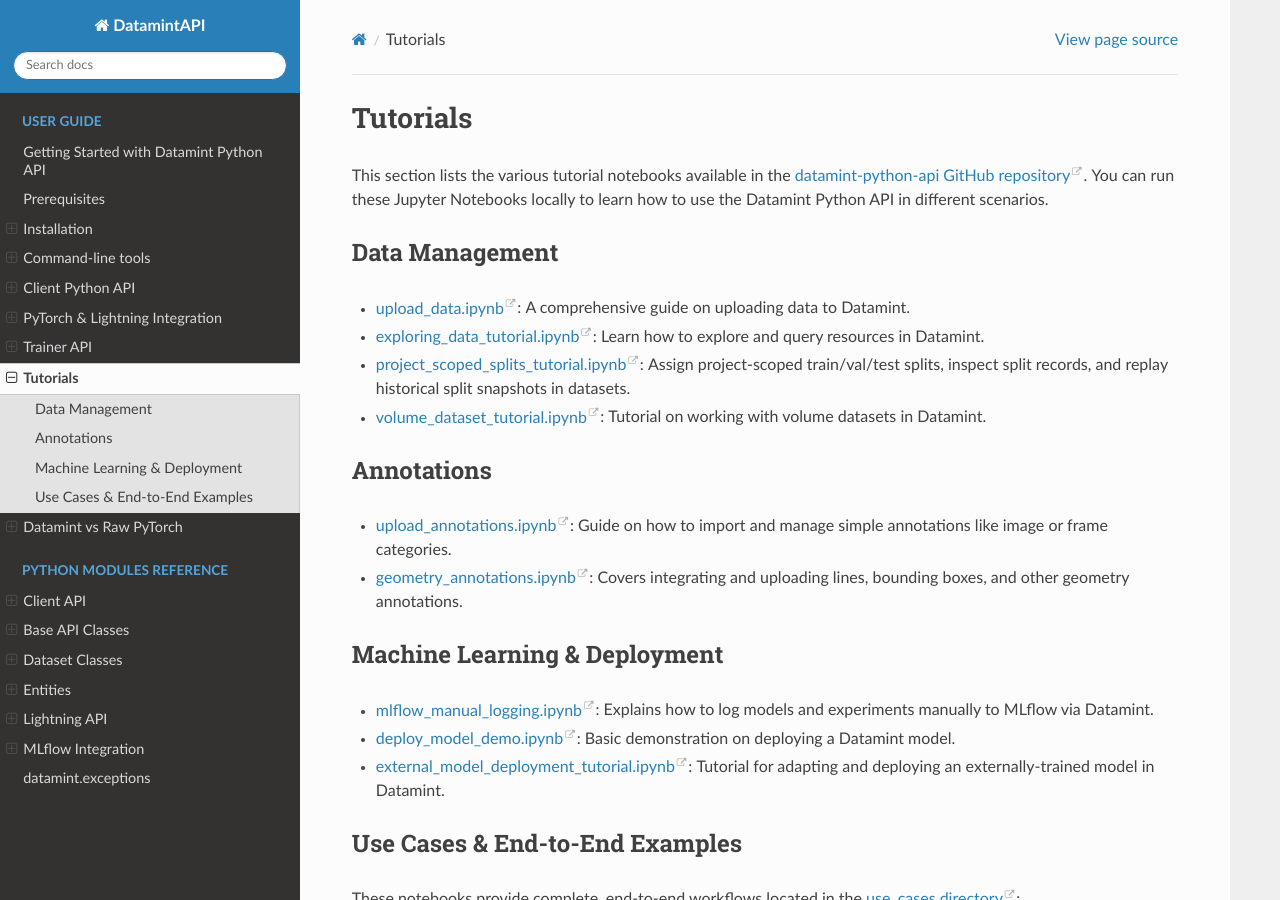
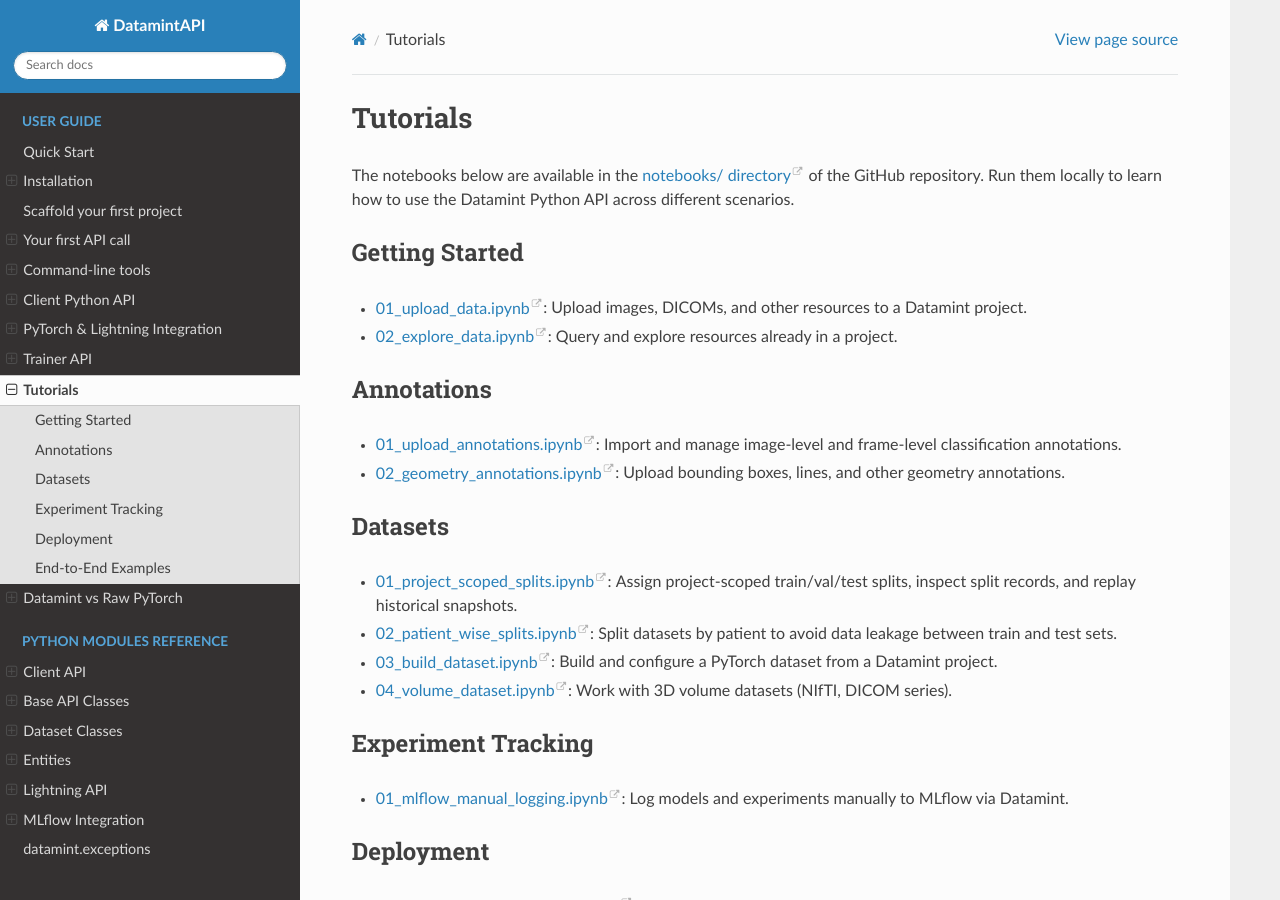
Before and after one commit to SonanceAI/datamint-python-api, a Sphinx documentation site: the page built from docs/source/tutorials.rst, in a window 1280 px wide and 900 px high. Built offline with Sphinx 7.4.7 and the Read the Docs theme 3.1.0, drawn with Linux system fonts in a browser that asks for light colours; some of the changed text lies outside the part shown.

Commit message:
update docs and readme

```diff
--- a/docs/source/getting_started.rst
+++ b/docs/source/getting_started.rst
@@ -1,32 +1,23 @@
-Getting Started with Datamint Python API
+Quick Start
 =========================================
 
 This guide will help you set up and start using the Datamint Python API for your medical imaging projects.
 
-Prerequisites
-=============
-
-- **Python 3.10 or later** (earlier versions are not supported)
-- **pip** or **conda** for package management
-- A **Datamint account** with an API key (get one at `app.datamint.io <https://app.datamint.io/>`_)
-
 Installation
 ============
 
-Datamint requires Python 3.10+.
-Install/update Datamint and its dependencies using pip
+Datamint requires Python 3.10+ and a `Datamint account <https://app.datamint.io/>`_ with an API key.
 
 .. code-block:: bash
 
     pip install -U datamint
 
-We recommend that you install Datamint in a dedicated virtualenv, to avoid conflicting with your system packages.
-You can do this by running:
+We recommend a dedicated virtualenv to avoid conflicting with your system packages:
 
 .. code-block:: bash
 
     python3 -m venv datamint-env
-    source datamint-env/bin/activate  # In Windows, run datamint-env\Scripts\activate.bat
+    source datamint-env/bin/activate  # Windows: datamint-env\Scripts\activate.bat
     pip install -U datamint
 
 Verify your installation
@@ -35,9 +26,48 @@
 .. code-block:: bash
 
     python -c "import datamint; print(datamint.__version__)"
-    datamint-config --help
 
 .. include:: setup_api_key.rst
+
+Scaffold your first project
+===========================
+
+``datamint-init`` generates a ready-to-run set of numbered scripts tailored to your task
+(detection, segmentation, or classification):
+
+.. code-block:: bash
+
+    datamint-init
+
+It asks for a project name and task type, then writes six scripts into a new directory
+(upload data, explore, build a dataset, train, evaluate, and deploy), so you can follow
+them in order without writing boilerplate.
+
+Your first API call
+===================
+
+Once installed and configured, verify everything works end-to-end:
+
+.. code-block:: python
+
+    from datamint import Api
+
+    api = Api()
+    for project in api.projects.get_all():
+        print(project.name)
+
+.. tip::
+
+    Want to see full end-to-end examples? Browse our :doc:`tutorial notebooks <tutorials>` —
+    they cover real datasets, training workflows, and deployment from scratch.
+
+Next Steps
+----------
+
+- Master the command-line interface: :ref:`command_line_tools`
+- Check out our Python API documentation: :ref:`client_python_api`
+- Our PyTorch, Lightning and MLflow integration: :ref:`pytorch_integration`
+- Use the built-in Trainer API and custom model integration patterns: :ref:`trainer_api`
 
 Troubleshooting
 ---------------
@@ -66,14 +96,3 @@
     .. code-block:: bash
 
         datamint-config
-
-Next Steps
-----------
-
-Now that you have the basics set up, explore these advanced topics:
-
-- Master the command-line interface: :ref:`command_line_tools`
-- Check out our Python API documentation: :ref:`client_python_api`
-- Our PyTorch, Lightning and MLflow integration: :ref:`pytorch_integration`
-- Use the built-in Trainer API and custom model integration patterns: :ref:`trainer_api`
-- Browse tutorial notebooks: :doc:`tutorials`
--- a/docs/source/tutorials.rst
+++ b/docs/source/tutorials.rst
@@ -1,33 +1,53 @@
 Tutorials
 =========
 
-This section lists the various tutorial notebooks available in the `datamint-python-api GitHub repository <https://github.com/SonanceAI/datamint-python-api/tree/main/notebooks>`_. You can run these Jupyter Notebooks locally to learn how to use the Datamint Python API in different scenarios.
+The notebooks below are available in the `notebooks/ directory <https://github.com/SonanceAI/datamint-python-api/tree/main/notebooks>`_
+of the GitHub repository. Run them locally to learn how to use the Datamint Python API across different scenarios.
 
-Data Management
+Getting Started
 ---------------
 
-* `upload_data.ipynb <https://github.com/SonanceAI/datamint-python-api/blob/main/notebooks/upload_data.ipynb>`_: A comprehensive guide on uploading data to Datamint.
-* `exploring_data_tutorial.ipynb <https://github.com/SonanceAI/datamint-python-api/blob/main/notebooks/exploring_data_tutorial.ipynb>`_: Learn how to explore and query resources in Datamint.
-* `project_scoped_splits_tutorial.ipynb <https://github.com/SonanceAI/datamint-python-api/blob/main/notebooks/project_scoped_splits_tutorial.ipynb>`_: Assign project-scoped train/val/test splits, inspect split records, and replay historical split snapshots in datasets.
-* `volume_dataset_tutorial.ipynb <https://github.com/SonanceAI/datamint-python-api/blob/main/notebooks/volume_dataset_tutorial.ipynb>`_: Tutorial on working with volume datasets in Datamint.
+* `01_upload_data.ipynb <https://github.com/SonanceAI/datamint-python-api/blob/main/notebooks/01_getting_started/01_upload_data.ipynb>`_: Upload images, DICOMs, and other resources to a Datamint project.
+* `02_explore_data.ipynb <https://github.com/SonanceAI/datamint-python-api/blob/main/notebooks/01_getting_started/02_explore_data.ipynb>`_: Query and explore resources already in a project.
 
 Annotations
 -----------
 
-* `upload_annotations.ipynb <https://github.com/SonanceAI/datamint-python-api/blob/main/notebooks/upload_annotations.ipynb>`_: Guide on how to import and manage simple annotations like image or frame categories.
-* `geometry_annotations.ipynb <https://github.com/SonanceAI/datamint-python-api/blob/main/notebooks/geometry_annotations.ipynb>`_: Covers integrating and uploading lines, bounding boxes, and other geometry annotations.
+* `01_upload_annotations.ipynb <https://github.com/SonanceAI/datamint-python-api/blob/main/notebooks/02_annotations/01_upload_annotations.ipynb>`_: Import and manage image-level and frame-level classification annotations.
+* `02_geometry_annotations.ipynb <https://github.com/SonanceAI/datamint-python-api/blob/main/notebooks/02_annotations/02_geometry_annotations.ipynb>`_: Upload bounding boxes, lines, and other geometry annotations.
 
-Machine Learning & Deployment
------------------------------
+Datasets
+--------
 
-* `mlflow_manual_logging.ipynb <https://github.com/SonanceAI/datamint-python-api/blob/main/notebooks/mlflow_manual_logging.ipynb>`_: Explains how to log models and experiments manually to MLflow via Datamint.
-* `deploy_model_demo.ipynb <https://github.com/SonanceAI/datamint-python-api/blob/main/notebooks/deploy_model_demo.ipynb>`_: Basic demonstration on deploying a Datamint model.
-* `external_model_deployment_tutorial.ipynb <https://github.com/SonanceAI/datamint-python-api/blob/main/notebooks/external_model_deployment_tutorial.ipynb>`_: Tutorial for adapting and deploying an externally-trained model in Datamint.
+* `01_project_scoped_splits.ipynb <https://github.com/SonanceAI/datamint-python-api/blob/main/notebooks/03_datasets/01_project_scoped_splits.ipynb>`_: Assign project-scoped train/val/test splits, inspect split records, and replay historical snapshots.
+* `02_patient_wise_splits.ipynb <https://github.com/SonanceAI/datamint-python-api/blob/main/notebooks/03_datasets/02_patient_wise_splits.ipynb>`_: Split datasets by patient to avoid data leakage between train and test sets.
+* `03_build_dataset.ipynb <https://github.com/SonanceAI/datamint-python-api/blob/main/notebooks/03_datasets/03_build_dataset.ipynb>`_: Build and configure a PyTorch dataset from a Datamint project.
+* `04_volume_dataset.ipynb <https://github.com/SonanceAI/datamint-python-api/blob/main/notebooks/03_datasets/04_volume_dataset.ipynb>`_: Work with 3D volume datasets (NIfTI, DICOM series).
 
-Use Cases & End-to-End Examples
--------------------------------
+Experiment Tracking
+-------------------
 
-These notebooks provide complete, end-to-end workflows located in the `use_cases directory <https://github.com/SonanceAI/datamint-python-api/tree/main/notebooks/use_cases>`_:
+* `01_mlflow_manual_logging.ipynb <https://github.com/SonanceAI/datamint-python-api/blob/main/notebooks/04_experiment_tracking/01_mlflow_manual_logging.ipynb>`_: Log models and experiments manually to MLflow via Datamint.
 
-* `fracatlas_classification.ipynb <https://github.com/SonanceAI/datamint-python-api/blob/main/notebooks/use_cases/fracatlas_classification.ipynb>`_: End-to-end classification pipeline for the FracAtlas dataset.
-* `segmentation_2d_trainer_BUSI_tutorial.ipynb <https://github.com/SonanceAI/datamint-python-api/blob/main/notebooks/use_cases/segmentation_2d_trainer_BUSI_tutorial.ipynb>`_: Train a 2D segmentation model on the BUSI dataset with ``UNetPPTrainer`` and see how to plug a custom external segmentation model,.
+Deployment
+----------
+
+* `01_deploy_registered_model.ipynb <https://github.com/SonanceAI/datamint-python-api/blob/main/notebooks/05_deployment/01_deploy_registered_model.ipynb>`_: Deploy a model registered in MLflow as a managed Datamint endpoint.
+* `02_deploy_external_model.ipynb <https://github.com/SonanceAI/datamint-python-api/blob/main/notebooks/05_deployment/02_deploy_external_model.ipynb>`_: Adapt and deploy an externally-trained model in Datamint.
+* `03_validate_model.ipynb <https://github.com/SonanceAI/datamint-python-api/blob/main/notebooks/05_deployment/03_validate_model.ipynb>`_: Validate a model before promoting it to production.
+
+End-to-End Examples
+-------------------
+
+Complete workflows from data upload to deployment.
+
+**Slice-based (2D)**
+
+* `01_fracatlas_classification.ipynb <https://github.com/SonanceAI/datamint-python-api/blob/main/notebooks/06_end_to_end/slice_based/01_fracatlas_classification.ipynb>`_: End-to-end classification pipeline on the FracAtlas dataset.
+* `02_busi_segmentation.ipynb <https://github.com/SonanceAI/datamint-python-api/blob/main/notebooks/06_end_to_end/slice_based/02_busi_segmentation.ipynb>`_: Train a 2D segmentation model on the BUSI dataset with ``UNetPPTrainer``, including custom model integration.
+* `03_bccd_detection.ipynb <https://github.com/SonanceAI/datamint-python-api/blob/main/notebooks/06_end_to_end/slice_based/03_bccd_detection.ipynb>`_: Object detection pipeline on the BCCD blood cell dataset.
+
+**Full 3D**
+
+* `01_synapse_unetrpp.ipynb <https://github.com/SonanceAI/datamint-python-api/blob/main/notebooks/06_end_to_end/full_3d/01_synapse_unetrpp.ipynb>`_: Volumetric segmentation on the Synapse dataset using UNETR++.
+* `02_synapse_nnunet.ipynb <https://github.com/SonanceAI/datamint-python-api/blob/main/notebooks/06_end_to_end/full_3d/02_synapse_nnunet.ipynb>`_: Volumetric segmentation on the Synapse dataset using nnUNet.
```
Also changed, not shown: README.md (+8 -0 lines).
